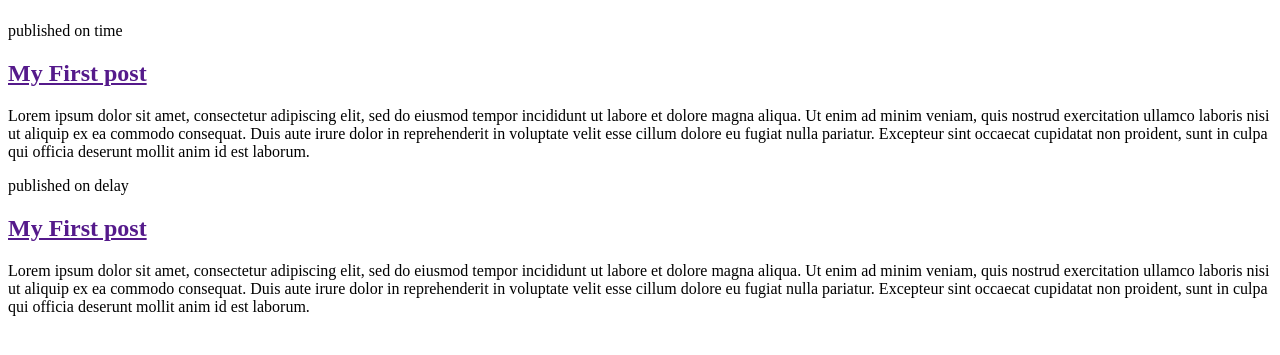
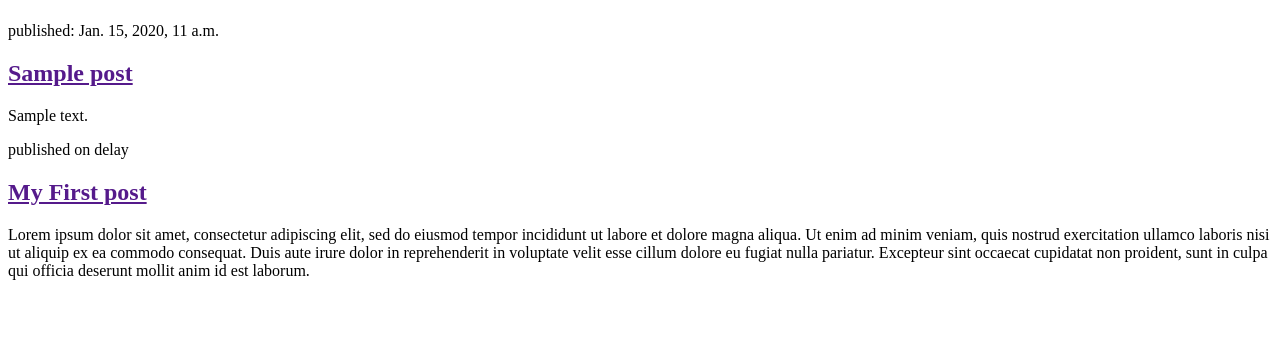
Before and after one commit to maxsabba/MyDjango, a Django app: page / in a window 1280 px wide. Shown: the part 58-413 px from the top of the page. Run offline with Django 4.2, Linux system fonts and the light colour scheme; tables that the repository leaves empty hold one stand-in row (values such as "Sample post").

Commit message:
Update post_list.html
fix some thing

```diff
--- a/blog/templates/blog/post_list.html
+++ b/blog/templates/blog/post_list.html
@@ -7,12 +7,13 @@
         <header>
             <h1><a href="/">Django Ola Blog</a></h1>
         </header>
-
-        <article>
-            <time>published on time</time>
-            <h2><a href="">My First post</a></h2>
-            <p>Lorem ipsum dolor sit amet, consectetur adipiscing elit, sed do eiusmod tempor incididunt ut labore et dolore magna aliqua. Ut enim ad minim veniam, quis nostrud exercitation ullamco laboris nisi ut aliquip ex ea commodo consequat. Duis aute irure dolor in reprehenderit in voluptate velit esse cillum dolore eu fugiat nulla pariatur. Excepteur sint occaecat cupidatat non proident, sunt in culpa qui officia deserunt mollit anim id est laborum.</p>
-        </article>
+        {% for post in posts %}
+            <article>
+                <time>published: {{ post.published_date}}</time>
+                <h2><a href="">{{ post.title }}</a></h2>
+                <p>{{ post.text|linebreaksbr }}</p>
+            </article>
+        {% endfor %}
 
 
         <article>
```
